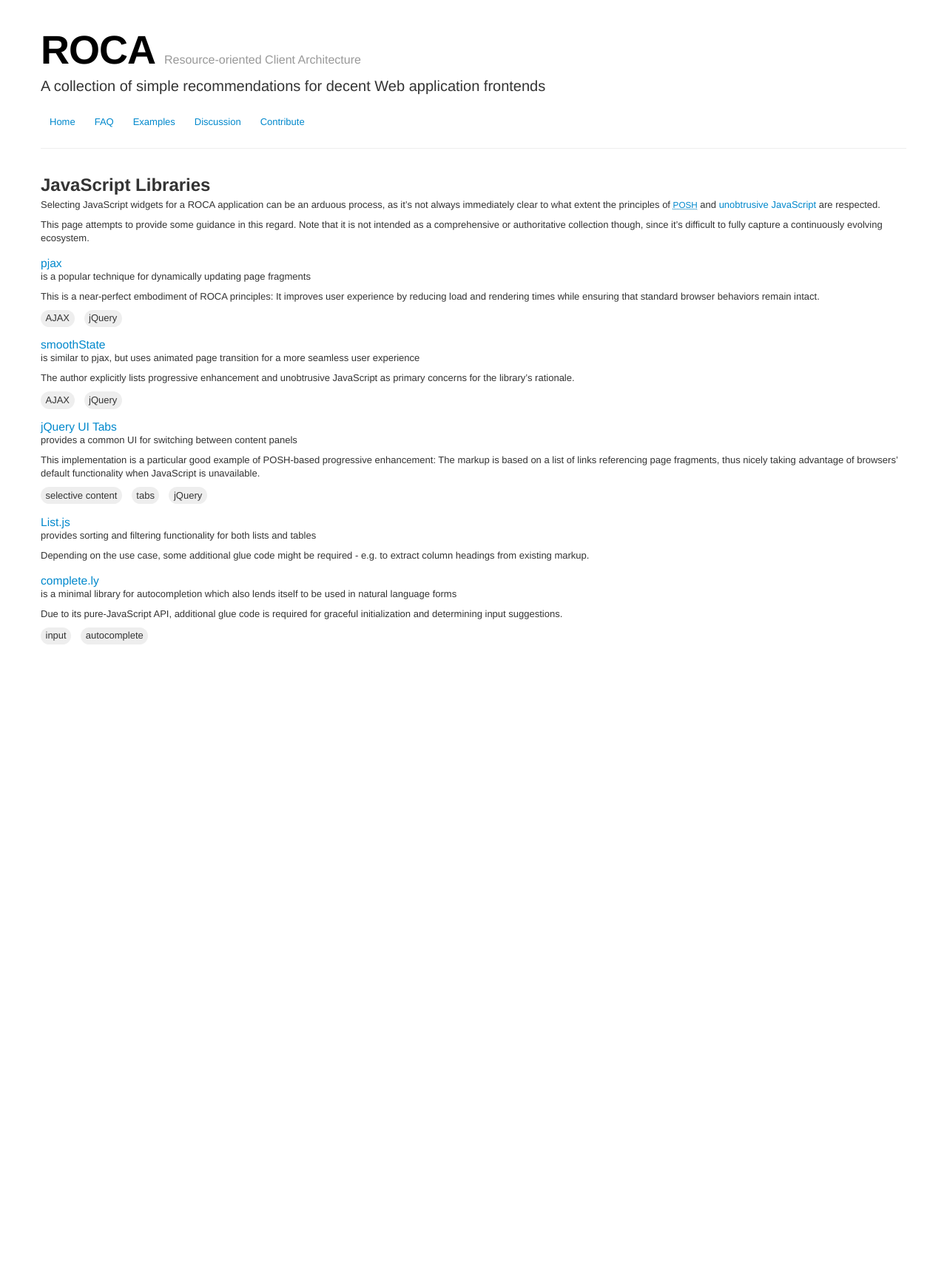
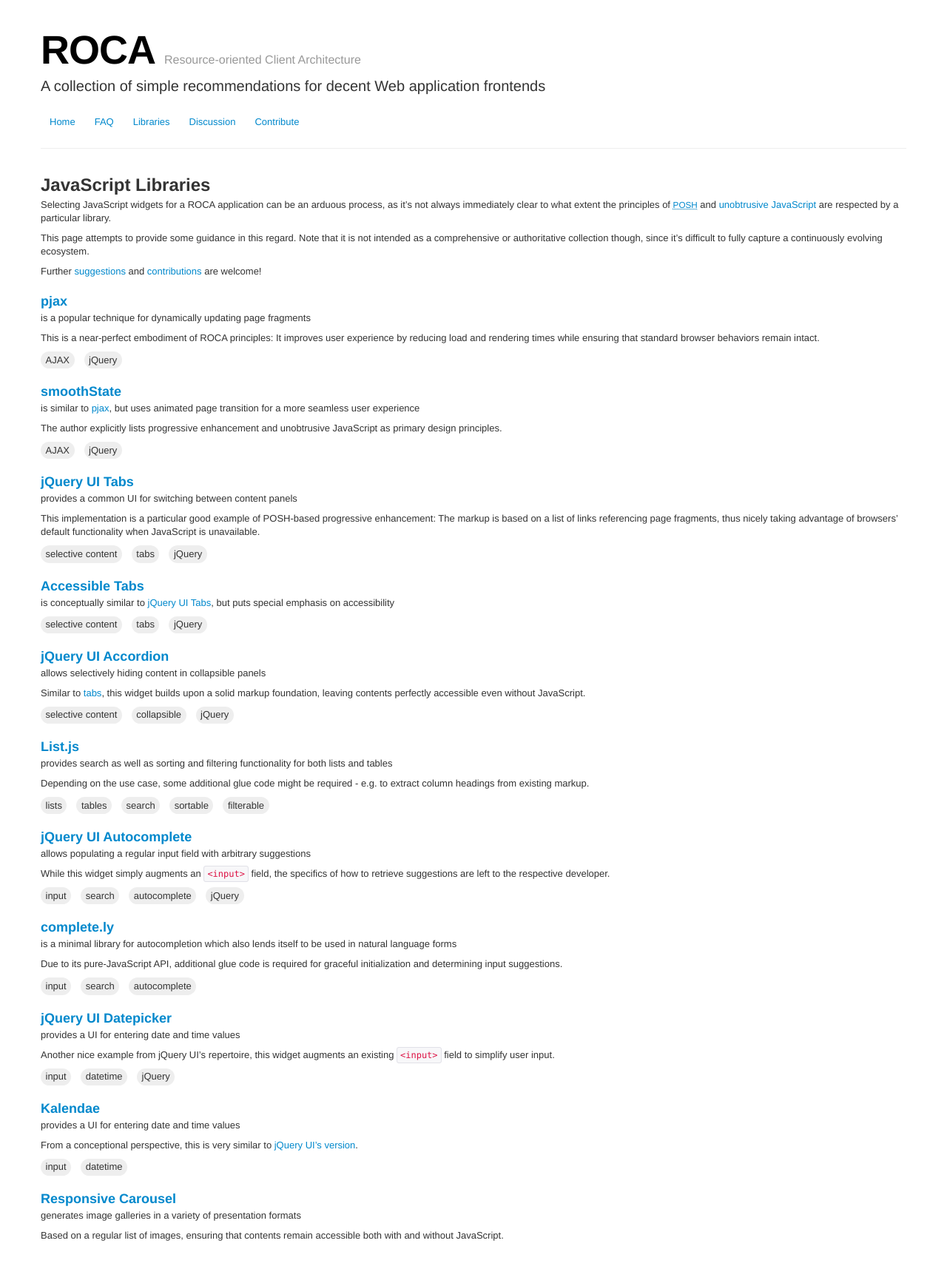
Before and after one commit to innoq/ROCA, a Jekyll site: the page built from libraries.md, in a window 1280 px wide. Shown: the whole page at 74% size. Built offline with Jekyll 4.4.1, drawn with Linux system fonts in a browser that asks for light colours; before the commit the page ends 930 px from its top, so only the background shows below that.

Commit message:
expanded contents, tweaked structure - rendering widgets page obsolete
widget contents have been migrated

```diff
--- a/_layouts/default.html
+++ b/_layouts/default.html
@@ -29,7 +29,7 @@
         <ul class="nav nav-pills">
           <li><a href="index.html">Home</a></li>
           <li><a href="faq.html">FAQ</a></li>
-          <li><a href="widgets.html">Examples</a></li>
+          <li><a href="libraries.html">Libraries</a></li>
           <li><a href="discussion.html">Discussion</a></li>
           <li><a href="https://github.com/innoq/ROCA">Contribute</a></li>
         </ul>
--- a/css/libraries.scss
+++ b/css/libraries.scss
@@ -8,10 +8,8 @@
     margin-left: 0;
     list-style-type: none;
 
-    a:first-child { // title
-        display: block;
+    h3 { // title
         margin-top: 1em;
-        font-size: 1.2em;
     }
 
     ul { // tags
--- a/libraries.md
+++ b/libraries.md
@@ -13,14 +13,17 @@
 <a href="http://microformats.org/wiki/posh"><abbr title="Plain Old Semantic HTML">POSH</abbr></a>
 and
 [unobtrusive JavaScript](http://en.wikipedia.org/wiki/Unobtrusive_JavaScript)
-are respected.
+are respected by a particular library.
 
 This page attempts to provide some guidance in this regard. Note that it is not
 intended as a comprehensive or authoritative collection though, since it's
 difficult to fully capture a continuously evolving ecosystem.
 
-* [pjax](https://github.com/defunkt/jquery-pjax) is a popular technique for
-  dynamically updating page fragments
+Further [suggestions](discussion.html) and
+[contributions](https://github.com/innoq/ROCA) are welcome!
+
+* ### <a href="https://github.com/defunkt/jquery-pjax" id="pjax">pjax</a>
+  is a popular technique for dynamically updating page fragments
 
   This is a near-perfect embodiment of ROCA principles: It improves user
   experience by reducing load and rendering times while ensuring that standard
@@ -29,17 +32,18 @@
   * AJAX
   * jQuery
 
-* [smoothState](http://weblinc.github.io/jquery.smoothState.js/) is similar to
-  pjax, but uses animated page transition for a more seamless user experience
+* ### [smoothState](http://weblinc.github.io/jquery.smoothState.js/)
+  is similar to [pjax](#pjax), but uses animated page transition for a more
+  seamless user experience
 
   The author explicitly lists progressive enhancement and unobtrusive
-  JavaScript as primary concerns for the library's rationale.
+  JavaScript as primary design principles.
 
   * AJAX
   * jQuery
 
-* [jQuery UI Tabs](http://jqueryui.com/tabs/) provides a common UI for switching
-  between content panels
+* ### <a href="http://jqueryui.com/tabs/" id="jqui-tabs">jQuery UI Tabs</a>
+  provides a common UI for switching between content panels
 
   This implementation is a particular good example of POSH-based progressive
   enhancement: The markup is based on a list of links referencing page
@@ -50,17 +54,80 @@
   * tabs
   * jQuery
 
-* [List.js](https://github.com/javve/list.js) provides sorting and filtering
-  functionality for both lists and tables
+* ### [Accessible Tabs](https://github.com/ginader/Accessible-Tabs)
+  is conceptually similar to [jQuery UI Tabs](#jqui-tabs), but puts special
+  emphasis on accessibility
+
+  * selective content
+  * tabs
+  * jQuery
+
+* ### [jQuery UI Accordion](http://jqueryui.com/accordion/)
+  allows selectively hiding content in collapsible panels
+
+  Similar to [tabs](#jqui-tabs), this widget builds upon a solid markup
+  foundation, leaving contents perfectly accessible even without JavaScript.
+
+  * selective content
+  * collapsible
+  * jQuery
+
+* ### [List.js](https://github.com/javve/list.js)
+  provides search as well as sorting and filtering functionality for both lists
+  and tables
 
   Depending on the use case, some additional glue code might be required - e.g.
   to extract column headings from existing markup.
 
-* [complete.ly](http://complete-ly.appspot.com) is a minimal library for
-  autocompletion which also lends itself to be used in natural language forms
+  * lists
+  * tables
+  * search
+  * sortable
+  * filterable
+
+* ### [jQuery UI Autocomplete](http://jqueryui.com/autocomplete/)
+  allows populating a regular input field with arbitrary suggestions
+
+  While this widget simply augments an `<input>` field, the specifics of how to
+  retrieve suggestions are left to the respective developer.
+
+  * input
+  * search
+  * autocomplete
+  * jQuery
+
+* ### [complete.ly](http://complete-ly.appspot.com)
+  is a minimal library for autocompletion which also lends itself to be used in
+  natural language forms
 
   Due to its pure-JavaScript API, additional glue code is required for graceful
   initialization and determining input suggestions.
 
   * input
+  * search
   * autocomplete
+
+* ### <a href="http://jqueryui.com/datepicker/" id="jqui-datepicker">jQuery UI Datepicker</a>
+  provides a UI for entering date and time values
+
+  Another nice example from jQuery UI's repertoire, this widget augments an
+  existing `<input>` field to simplify user input.
+
+  * input
+  * datetime
+  * jQuery
+
+* ### [Kalendae](https://github.com/ChiperSoft/Kalendae)
+  provides a UI for entering date and time values
+
+  From a conceptional perspective, this is very similar to
+  [jQuery UI's version](#jqui-datepicker).
+
+  * input
+  * datetime
+
+* ### [Responsive Carousel](https://github.com/filamentgroup/responsive-carousel)
+  generates image galleries in a variety of presentation formats
+
+  Based on a regular list of images, ensuring that contents remain accessible
+  both with and without JavaScript.
```
Also changed, not shown: widgets.md (+1 -38 lines).
